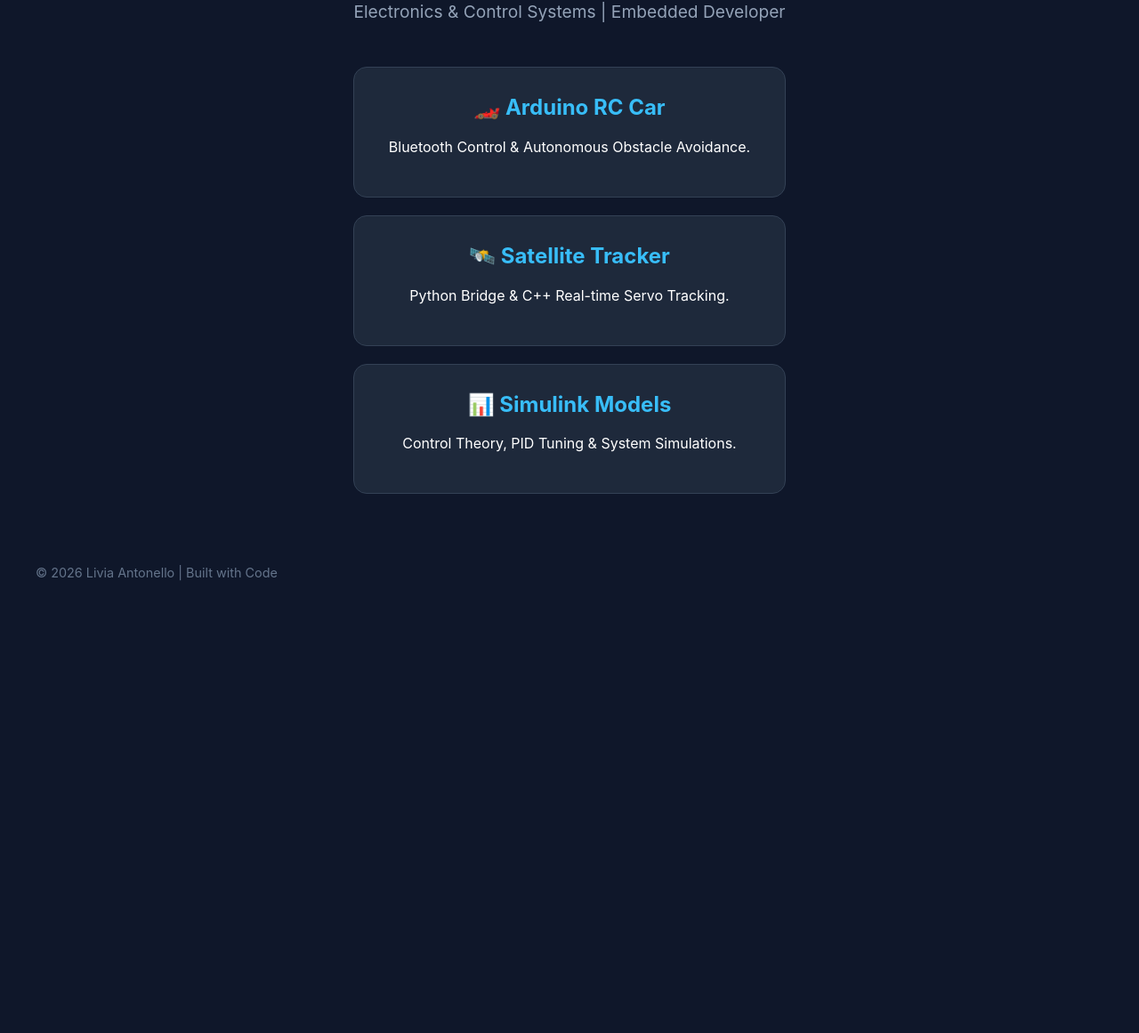
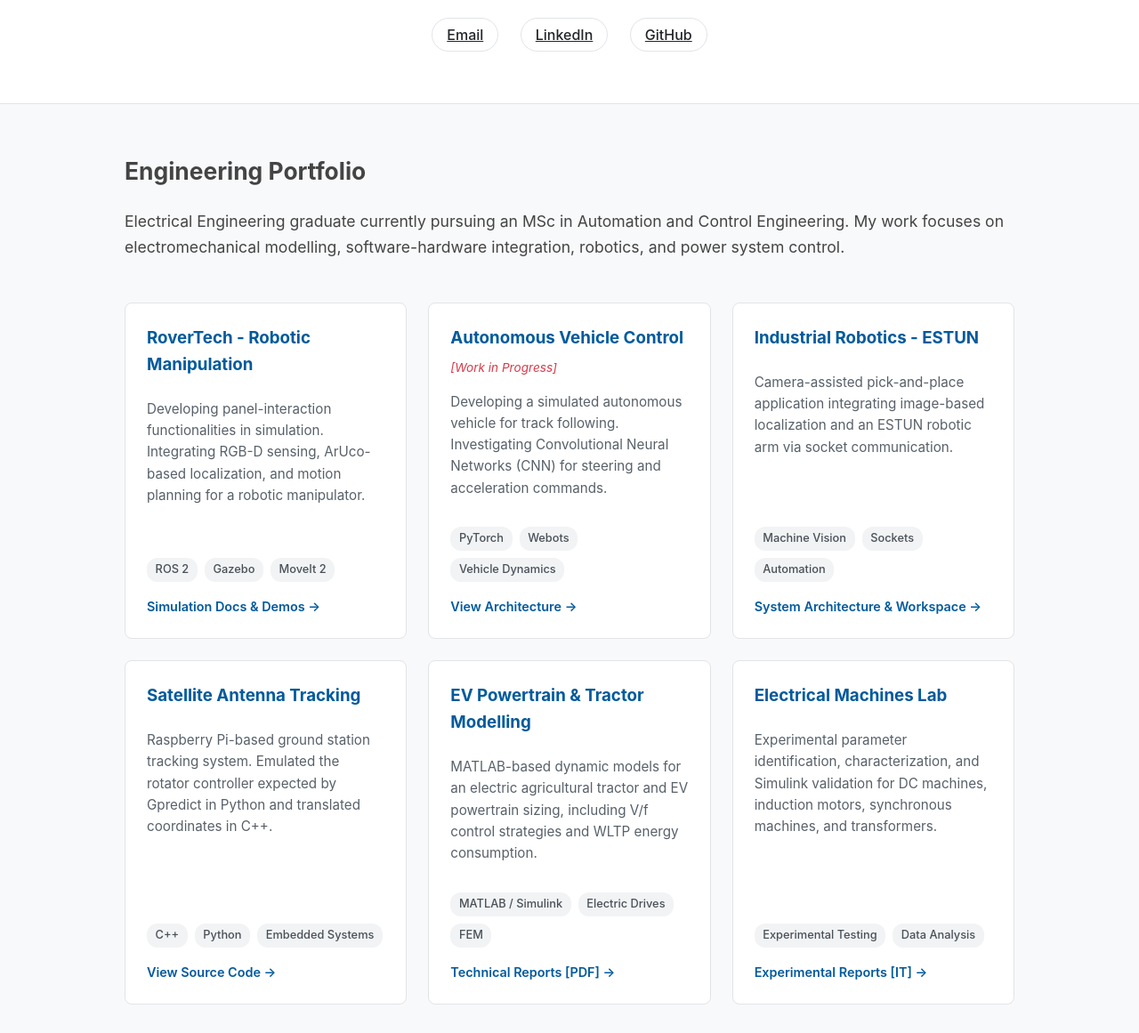
Before and after one commit to Liviaantonello/Liviaantonello.github.io, a plain HTML site: page index.html in a window 1280 px wide. Shown: the part 164-1325 px from the top of the page at 89% size. Before the commit the page ends 856 px from the top, so only its background shows below. Drawn offline with Linux system fonts and the light colour scheme.

Commit message:
Update index.html

```diff
--- a/index.html
+++ b/index.html
@@ -3,40 +3,194 @@
 <head>
     <meta charset="UTF-8">
     <meta name="viewport" content="width=device-width, initial-scale=1.0">
-    <title>Livia Antonello | Portfolio</title>
+    <title>Livia Antonello - Portfolio</title>
     <style>
-        :root { --bg: #0f172a; --card: #1e293b; --text: #f1f5f9; --accent: #38bdf8; }
-        body { font-family: 'Inter', sans-serif; background: var(--bg); color: var(--text); margin: 0; display: flex; flex-direction: column; min-height: 100vh; }
-        .container { max-width: 1000px; margin: auto; padding: 40px 20px; text-align: center; }
-        h1 { font-size: 3.5rem; margin-bottom: 10px; background: linear-gradient(to right, #38bdf8, #818cf8); -webkit-background-clip: text; -webkit-text-fill-color: transparent; }
-        .subtitle { color: #94a3b8; font-size: 1.2rem; margin-bottom: 50px; }
-        .nav-grid { display: grid; grid-template-columns: repeat(auto-fit, minmax(300px, 1fr)); gap: 20px; }
-        .nav-card { background: var(--card); padding: 30px; border-radius: 15px; border: 1px solid #334155; text-decoration: none; color: white; transition: 0.3s; }
-        .nav-card:hover { transform: translateY(-10px); border-color: var(--accent); box-shadow: 0 0 20px rgba(56, 189, 248, 0.2); }
-        .nav-card h2 { color: var(--accent); margin-top: 0; }
-        footer { padding: 40px; color: #64748b; font-size: 0.9rem; margin-top: auto; }
+        :root {
+            --bg: #f8f9fa;
+            --text: #212529;
+            --accent: #005A9C;
+            --card-bg: #ffffff;
+        }
+        body {
+            font-family: -apple-system, BlinkMacSystemFont, "Segoe UI", Roboto, Helvetica, Arial, sans-serif;
+            background: var(--bg);
+            color: var(--text);
+            line-height: 1.6;
+            margin: 0;
+            padding: 0;
+        }
+        header {
+            background: var(--card-bg);
+            padding: 4rem 2rem;
+            text-align: center;
+            border-bottom: 1px solid #e1e4e8;
+        }
+        h1 { margin: 0; font-size: 2.5rem; letter-spacing: -0.5px; }
+        p.subtitle { color: #586069; font-size: 1.2rem; margin-top: 0.5rem; }
+
+        .links { margin-top: 1.5rem; }
+        .links a {
+            margin: 0 10px;
+            font-weight: 500;
+            color: var(--text);
+            padding: 0.5rem 1rem;
+            border: 1px solid #e1e4e8;
+            border-radius: 20px;
+            transition: all 0.2s;
+        }
+        .links a:hover {
+            background: var(--text);
+            color: #fff;
+            text-decoration: none;
+        }
+
+        .container { max-width: 1000px; margin: 0 auto; padding: 2rem; }
+        .intro { margin-bottom: 3rem; font-size: 1.1rem; color: #444; }
+
+        .grid {
+            display: grid;
+            grid-template-columns: repeat(auto-fit, minmax(300px, 1fr));
+            gap: 1.5rem;
+        }
+
+        .card {
+            background: var(--card-bg);
+            border: 1px solid #e1e4e8;
+            border-radius: 8px;
+            padding: 1.5rem;
+            display: flex;
+            flex-direction: column;
+            transition: transform 0.2s ease, box-shadow 0.2s ease;
+        }
+        .card:hover {
+            transform: translateY(-5px);
+            box-shadow: 0 10px 20px rgba(0,0,0,0.06);
+        }
+        .card h3 { margin-top: 0; margin-bottom: 0.5rem; color: var(--accent); }
+        .card p { color: #586069; font-size: 0.95rem; flex-grow: 1; }
+
+        .tags {
+            display: flex;
+            flex-wrap: wrap;
+            gap: 0.5rem;
+            margin-top: 1rem;
+            margin-bottom: 1rem;
+        }
+        .tag {
+            background: #f1f3f5;
+            color: #495057;
+            font-size: 0.8rem;
+            padding: 0.2rem 0.6rem;
+            border-radius: 12px;
+            font-weight: 500;
+        }
+
+        a.project-link {
+            color: var(--accent);
+            text-decoration: none;
+            font-weight: 600;
+            font-size: 0.9rem;
+        }
+        a.project-link:hover { text-decoration: underline; }
+
+        .wip { color: #d73a49; font-style: italic; font-size: 0.85rem; }
     </style>
 </head>
 <body>
+
+    <header>
+        <h1>Livia Antonello</h1>
+        <p class="subtitle">MSc Student in Automation and Control Engineering @ Politecnico di Milano</p>
+        <div class="links">
+            <a href="mailto:liviaantonello003@gmail.com">Email</a>
+            <a href="https://linkedin.com/in/livia-antonello-8289b5294" target="_blank">LinkedIn</a>
+            <a href="https://github.com/Liviaantonello" target="_blank">GitHub</a>
+        </div>
+    </header>
+
     <div class="container">
-        <h1>Livia Antonello</h1>
-        <p class="subtitle">Electronics & Control Systems | Embedded Developer</p>
+        <div class="intro">
+            <h2>Engineering Portfolio</h2>
+            <p>Electrical Engineering graduate currently pursuing an MSc in Automation and Control Engineering. My work focuses on electromechanical modelling, software-hardware integration, robotics, and power system control.</p>
+        </div>
 
-        <div class="nav-grid">
-            <a href="macchina.html" class="nav-card">
-                <h2>🏎️ Arduino RC Car</h2>
-                <p>Bluetooth Control & Autonomous Obstacle Avoidance.</p>
-            </a>
-            <a href="satellite.html" class="nav-card">
-                <h2>🛰️ Satellite Tracker</h2>
-                <p>Python Bridge & C++ Real-time Servo Tracking.</p>
-            </a>
-            <a href="simulink.html" class="nav-card">
-                <h2>📊 Simulink Models</h2>
-                <p>Control Theory, PID Tuning & System Simulations.</p>
-            </a>
+        <div class="grid">
+
+            <!-- ROS 2 Project -->
+            <div class="card">
+                <h3>RoverTech - Robotic Manipulation</h3>
+                <p>Developing panel-interaction functionalities in simulation. Integrating RGB-D sensing, ArUco-based localization, and motion planning for a robotic manipulator.</p>
+                <div class="tags">
+                    <span class="tag">ROS 2</span>
+                    <span class="tag">Gazebo</span>
+                    <span class="tag">MoveIt 2</span>
+                </div>
+                <a href="#" class="project-link">Simulation Docs & Demos &rarr;</a>
+            </div>
+
+            <!-- ACAV -->
+            <div class="card">
+                <h3>Autonomous Vehicle Control</h3>
+                <span class="wip">[Work in Progress]</span>
+                <p>Developing a simulated autonomous vehicle for track following. Investigating Convolutional Neural Networks (CNN) for steering and acceleration commands.</p>
+                <div class="tags">
+                    <span class="tag">PyTorch</span>
+                    <span class="tag">Webots</span>
+                    <span class="tag">Vehicle Dynamics</span>
+                </div>
+                <a href="#" class="project-link">View Architecture &rarr;</a>
+            </div>
+
+            <!-- ESTUN -->
+            <div class="card">
+                <h3>Industrial Robotics - ESTUN</h3>
+                <p>Camera-assisted pick-and-place application integrating image-based localization and an ESTUN robotic arm via socket communication.</p>
+                <div class="tags">
+                    <span class="tag">Machine Vision</span>
+                    <span class="tag">Sockets</span>
+                    <span class="tag">Automation</span>
+                </div>
+                <a href="#" class="project-link">System Architecture & Workspace &rarr;</a>
+            </div>
+
+            <!-- Antenna -->
+            <div class="card">
+                <h3>Satellite Antenna Tracking</h3>
+                <p>Raspberry Pi-based ground station tracking system. Emulated the rotator controller expected by Gpredict in Python and translated coordinates in C++.</p>
+                <div class="tags">
+                    <span class="tag">C++</span>
+                    <span class="tag">Python</span>
+                    <span class="tag">Embedded Systems</span>
+                </div>
+                <!-- Lascia il tuo vecchio link se avevi creato la pagina satellite.html -->
+                <a href="satellite.html" class="project-link">View Source Code &rarr;</a>
+            </div>
+
+            <!-- Tractor & Powertrain -->
+            <div class="card">
+                <h3>EV Powertrain & Tractor Modelling</h3>
+                <p>MATLAB-based dynamic models for an electric agricultural tractor and EV powertrain sizing, including V/f control strategies and WLTP energy consumption.</p>
+                <div class="tags">
+                    <span class="tag">MATLAB / Simulink</span>
+                    <span class="tag">Electric Drives</span>
+                    <span class="tag">FEM</span>
+                </div>
+                <a href="#" class="project-link">Technical Reports [PDF] &rarr;</a>
+            </div>
+
+            <!-- Labs -->
+            <div class="card">
+                <h3>Electrical Machines Lab</h3>
+                <p>Experimental parameter identification, characterization, and Simulink validation for DC machines, induction motors, synchronous machines, and transformers.</p>
+                <div class="tags">
+                    <span class="tag">Experimental Testing</span>
+                    <span class="tag">Data Analysis</span>
+                </div>
+                <a href="#" class="project-link">Experimental Reports [IT] &rarr;</a>
+            </div>
+
         </div>
     </div>
-    <footer>© 2026 Livia Antonello | Built with Code</footer>
+
 </body>
 </html>
```
